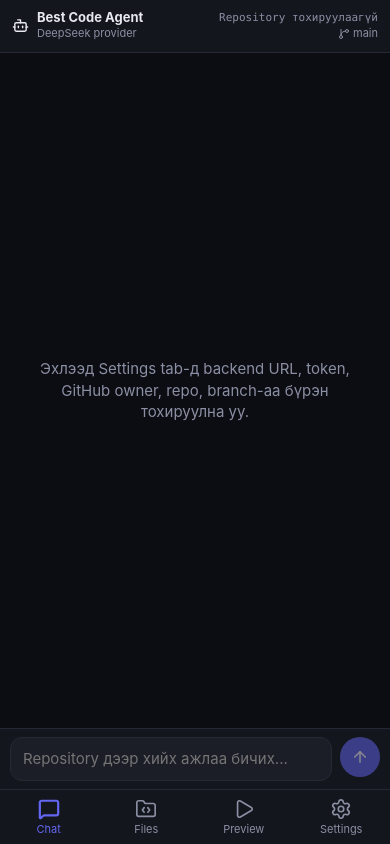
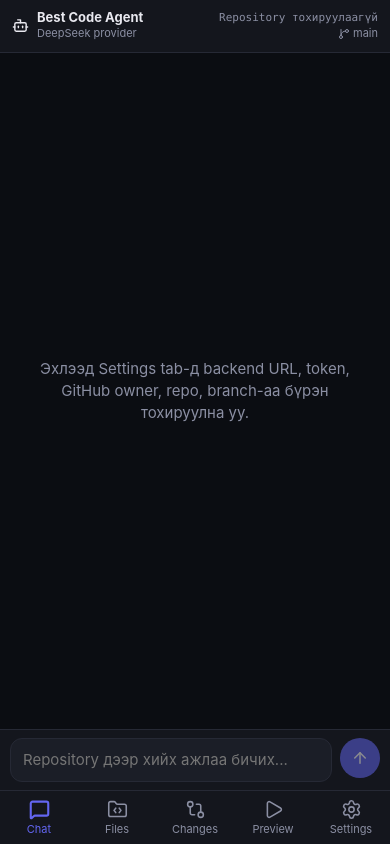
Before and after one commit to enkhbat194/best-code-ide, a React (Vite) app in the folder frontend/: page / in a window 390 px wide. Built offline with nearby package versions, Linux system fonts and the light colour scheme; what @isomorphic-git/lightning-fs would draw is missing.

Commit message:
Add Changes navigation to the mobile IDE

```diff
--- a/frontend/src/components/layout/TabBar.tsx
+++ b/frontend/src/components/layout/TabBar.tsx
@@ -1,15 +1,16 @@
-import { MessageSquare, FolderCode, Play, Settings } from 'lucide-react'
+import { MessageSquare, FolderCode, GitCompare, Play, Settings } from 'lucide-react'
 import styles from './TabBar.module.css'
 import type { Tab } from '../../App'
 
 const TABS: { id: Tab; label: string; icon: typeof MessageSquare }[] = [
   { id: 'chat', label: 'Chat', icon: MessageSquare },
   { id: 'files', label: 'Files', icon: FolderCode },
+  { id: 'changes', label: 'Changes', icon: GitCompare },
   { id: 'preview', label: 'Preview', icon: Play },
   { id: 'settings', label: 'Settings', icon: Settings },
 ]
 
-export function TabBar({ active, onChange }: { active: Tab; onChange: (t: Tab) => void }) {
+export function TabBar({ active, onChange }: { active: Tab; onChange: (tab: Tab) => void }) {
   return (
     <nav className={styles.bar}>
       {TABS.map(({ id, label, icon: Icon }) => (
@@ -18,7 +19,7 @@ export function TabBar({ active, onChange }: { active: Tab; onChange: (t: Tab) =
           className={`${styles.tab} ${active === id ? styles.active : ''}`}
           onClick={() => onChange(id)}
         >
-          <Icon size={22} strokeWidth={active === id ? 2.4 : 1.8} />
+          <Icon size={21} strokeWidth={active === id ? 2.4 : 1.8} />
           <span>{label}</span>
         </button>
       ))}
```
